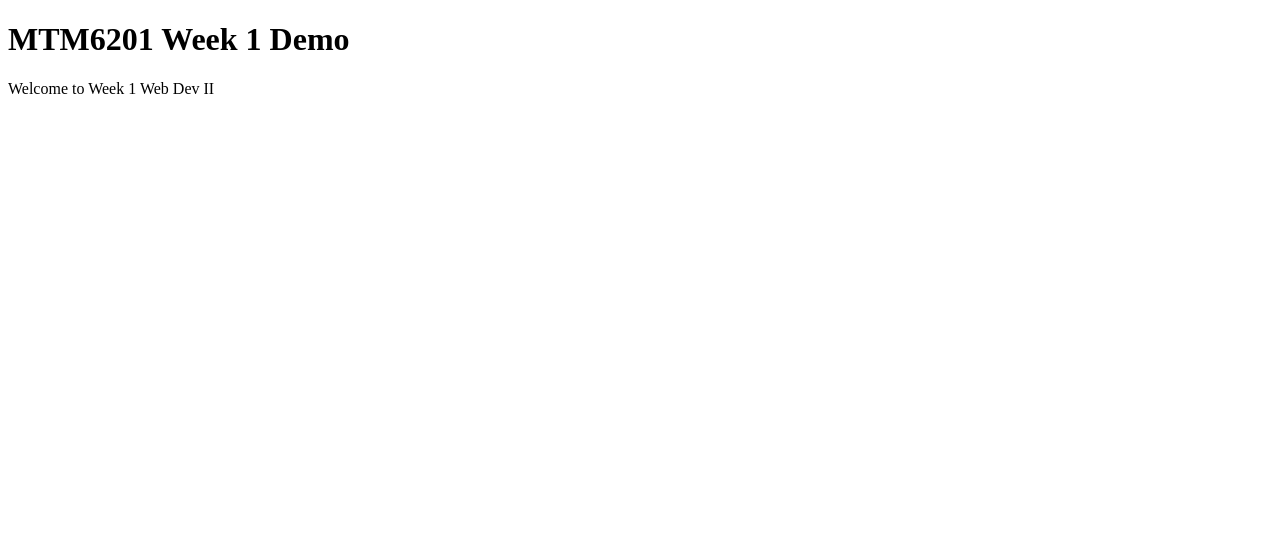
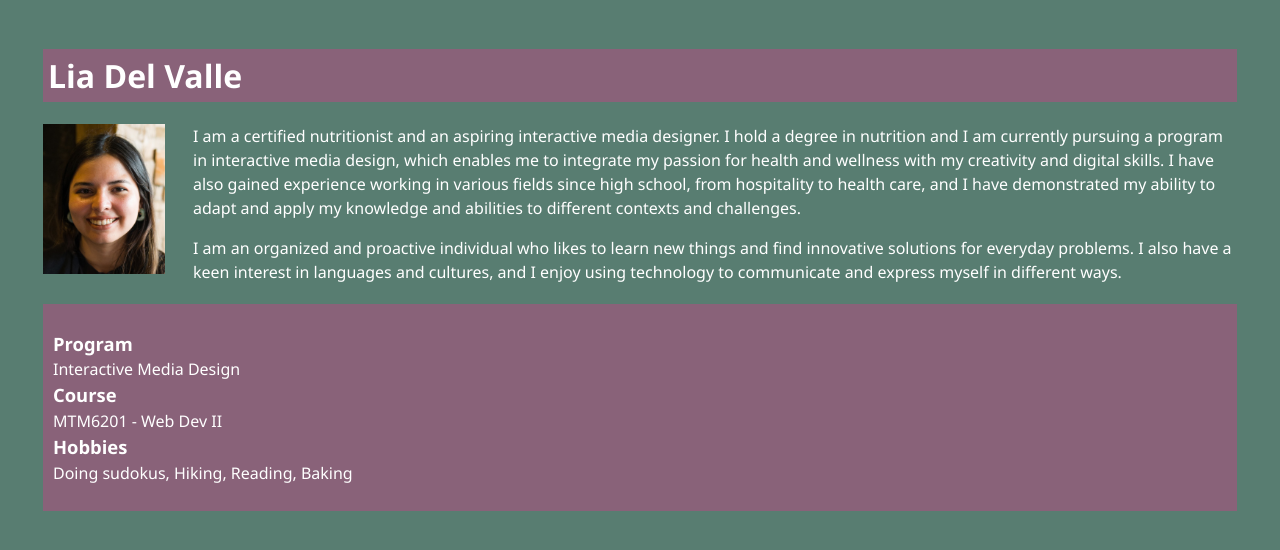
Before and after one commit to delv0016/mtm6201-week1, a plain HTML site: page index.html in a window 1280 px wide. Drawn offline with Linux system fonts and the light colour scheme.

Commit message:
html ready, header and body with style

```diff
--- /dev/null
+++ b/css/main.css
@@ -0,0 +1,55 @@
+body {
+    font-family: 'Segoe UI', Tahoma, Geneva, Verdana, sans-serif;
+    font-size: 1rem;
+    background-color: #587D71;
+    height: 100%;
+}
+
+.wrapper {
+    padding-top: 20px;
+}
+
+.title {
+    background-color:#896279;
+    margin: 20px 35px 20px;
+}
+
+h1 {
+    padding: 5px;
+    color: white;
+}
+
+.profile-image {
+    width: 150px;
+    height: 150px;
+    float: left;
+}
+
+.responsive {
+    width: auto;
+    height: auto;
+    max-height: 150px;
+}
+
+.content {
+    padding: 0px 35px;
+    color: white;
+    line-height: 1.5;
+}
+
+.des-list {
+    background-color: #896279;
+    margin: 20px 35px 20px;
+    padding: 10px 10px 10px 10px;
+    color: white;
+    line-height: 1.5;
+}
+
+.des-list dt {
+    font-weight: bold;
+    font-size: calc(1rem*1.15);
+}
+
+.des-list dd {
+    margin-left: 0px;
+}
--- a/index.html
+++ b/index.html
@@ -1,20 +1,43 @@
 <!DOCTYPE html>
 <html lang="en">
+
 <head>
     <meta charset="UTF-8">
     <meta http-equiv="X-UA-Compatible" content="IE=edge">
     <meta name="viewport" content="width=device-width, initial-scale=1.0">
-    <title> MTM6201 Week 1</title>
+    <title> Lia Del Valle</title>
+    <link href="css/main.css" rel="stylesheet">
 </head>
+
 <body>
     <div class="wrapper">
-        <header>
-            <h1> MTM6201 Week 1 Demo</h1>
-        </header>
-        <main>
-            <p> Welcome to Week 1 Web Dev II</p>
-        </main>
+        <div class="title">
+            <header>
+                <h1>Lia Del Valle</h1>
+            </header>
+        </div>
+        <div class="content">
+            <div class="profile-image">
+                <img src="images/IMG_6382.JPG" alt="profile image" class="responsive"/>
+            </div>
+            <main>
+                <p>I am a certified nutritionist and an aspiring interactive media designer. I hold a degree in nutrition and I am currently pursuing a program in interactive media design, which enables me to integrate my passion for health and wellness with my creativity and digital skills. I have also gained experience working in various fields since high school, from hospitality to health care, and I have demonstrated my ability to adapt and apply my knowledge and abilities to different contexts and challenges.</p>
+                <p> I am an organized and proactive individual who likes to learn new things and find innovative solutions for everyday problems. I also have a keen interest in languages and cultures, and I enjoy using technology to communicate and express myself in different ways.</p>
+            </main>
+        </div>
 
+        <div class="des-list">
+            <dl>
+                <dt>Program</dt>
+                <dd>Interactive Media Design</dd>
+
+                <dt>Course</dt>
+                <dd>MTM6201 - Web Dev II</dd>
+
+                <dt>Hobbies</dt>
+                <dd>Doing sudokus, Hiking, Reading, Baking</dd>
+            </dl>
+        </div>
     </div>
 </body>
 </html>
```
Also changed, not shown: images/IMG_6382.JPG (added), 2 other files.
